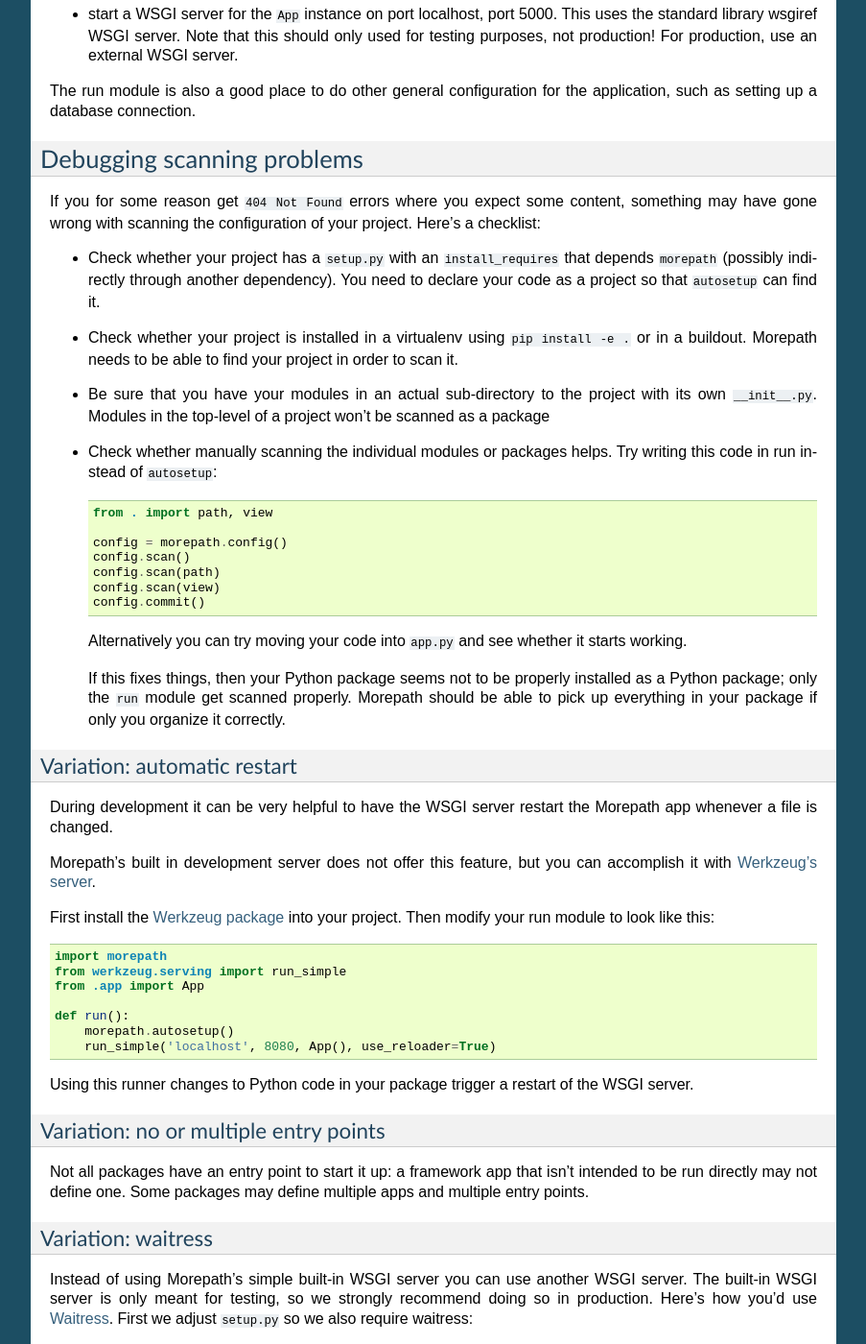
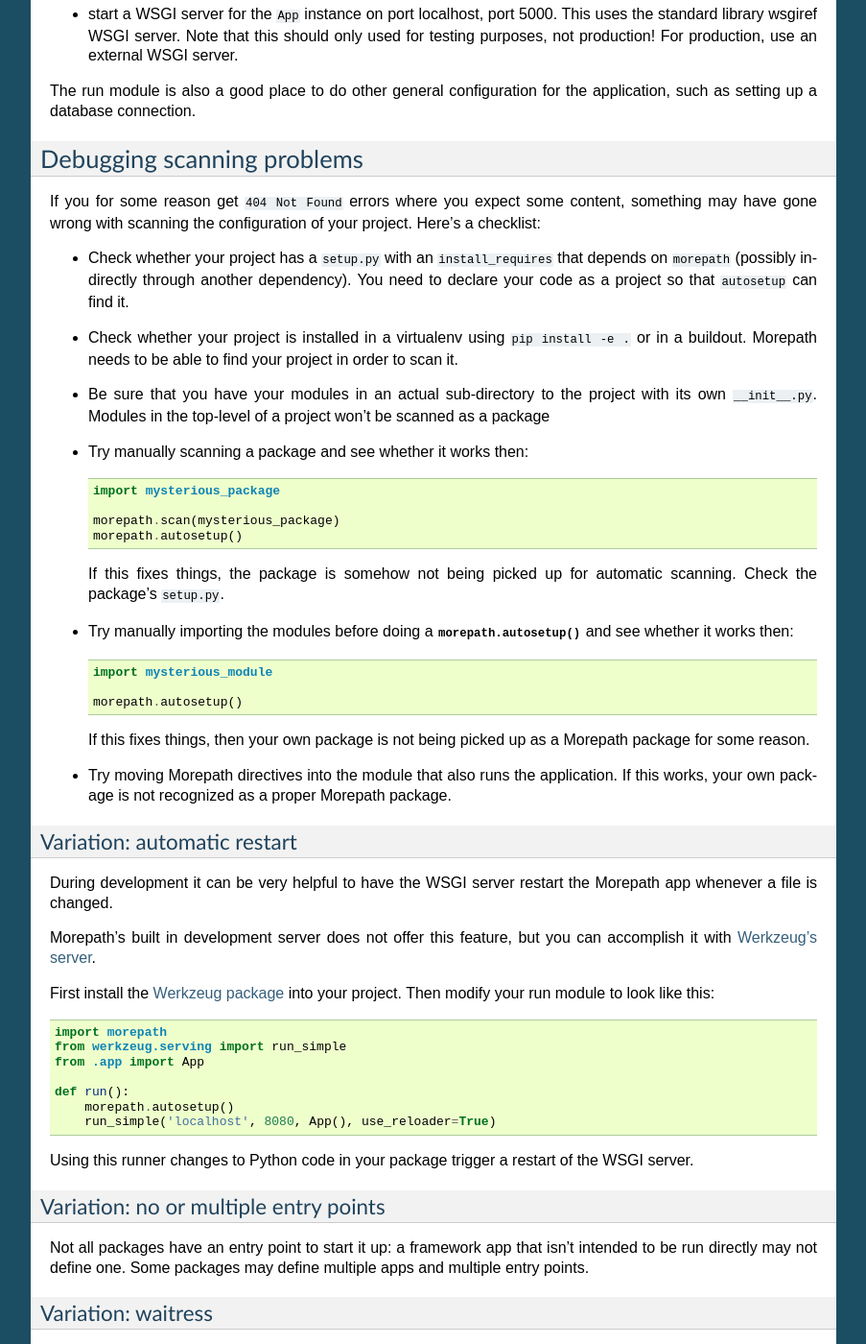
Before and after one commit to morepath/morepath, a Sphinx documentation site: the page built from doc/organizing_your_project.rst, in a window 1280 px wide and 1400 px high, scrolled down 3113 px. Shown: the whole window at 96% size, without its empty margins (198-1101 px from the left). Built offline with Sphinx 7.4.7, drawn with Linux system fonts in a browser that asks for light colours.

Commit message:
More adjustments to the new way of initializing Morepath code.

```diff
--- a/doc/organizing_your_project.rst
+++ b/doc/organizing_your_project.rst
@@ -211,9 +211,9 @@ some content, something may have gone wrong with scanning the
 configuration of your project. Here's a checklist:
 
 * Check whether your project has a ``setup.py`` with an
-  ``install_requires`` that depends ``morepath`` (possibly indirectly
-  through another dependency). You need to declare your code as a
-  project so that ``autosetup`` can find it.
+  ``install_requires`` that depends on ``morepath`` (possibly
+  indirectly through another dependency). You need to declare your
+  code as a project so that ``autosetup`` can find it.
 
 * Check whether your project is installed in a virtualenv using ``pip
   install -e .`` or in a buildout. Morepath needs to be able to find
@@ -223,24 +223,29 @@ configuration of your project. Here's a checklist:
   project with its own ``__init__.py``. Modules in the top-level of a
   project won't be scanned as a package
 
-* Check whether manually scanning the individual modules or packages
-  helps. Try writing this code in run instead of ``autosetup``::
+* Try manually scanning a package and see whether it works then::
 
-    from . import path, view
+    import mysterious_package
 
-    config = morepath.config()
-    config.scan()
-    config.scan(path)
-    config.scan(view)
-    config.commit()
+    morepath.scan(mysterious_package)
+    morepath.autosetup()
 
-  Alternatively you can try moving your code into ``app.py`` and see
-  whether it starts working.
+  If this fixes things, the package is somehow not being picked up for
+  automatic scanning. Check the package's ``setup.py``.
 
-  If this fixes things, then your Python package seems not to be
-  properly installed as a Python package; only the ``run`` module get
-  scanned properly. Morepath should be able to pick up everything in
-  your package if only you organize it correctly.
+* Try manually importing the modules before doing a
+  :func:`morepath.autosetup` and see whether it works then::
+
+    import mysterious_module
+
+    morepath.autosetup()
+
+  If this fixes things, then your own package is not being picked up
+  as a Morepath package for some reason.
+
+* Try moving Morepath directives into the module that also runs
+  the application. If this works, your own package is not recognized
+  as a proper Morepath package.
 
 Variation: automatic restart
 ~~~~~~~~~~~~~~~~~~~~~~~~~~~~
```
